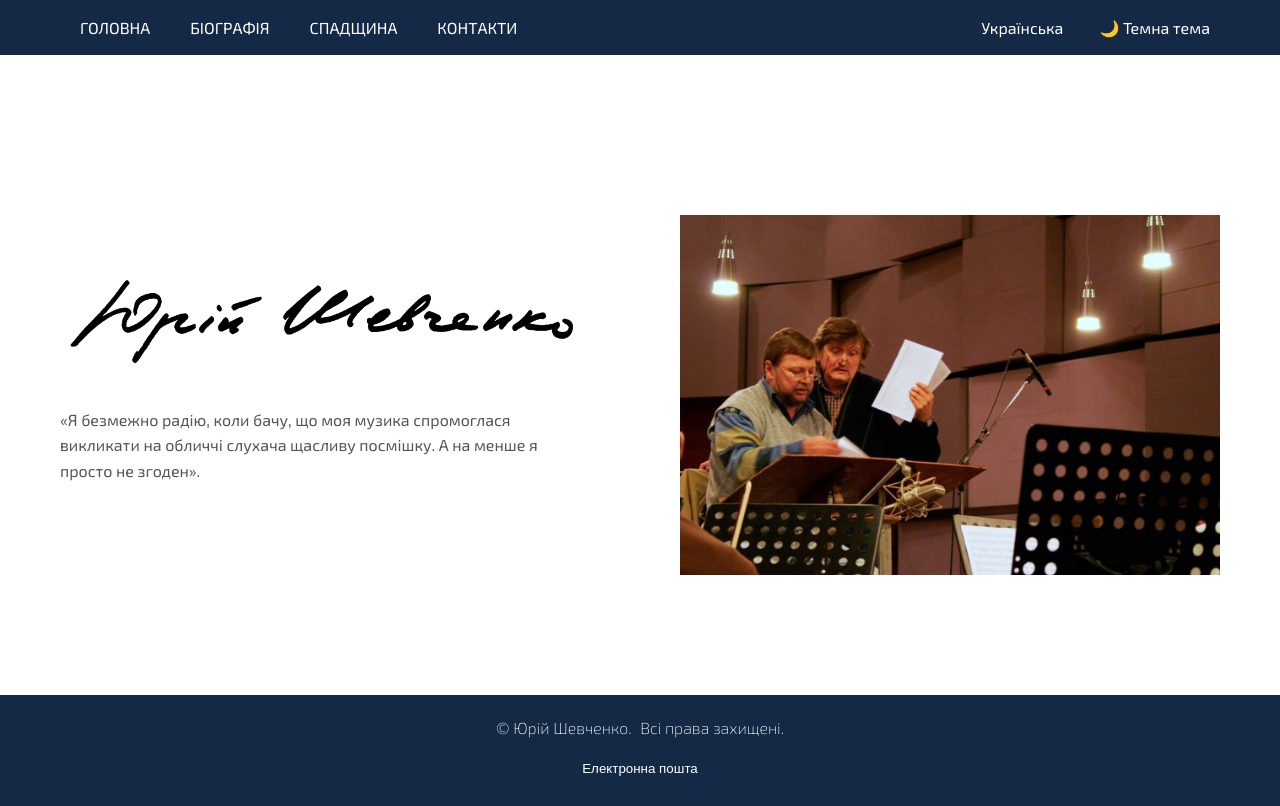
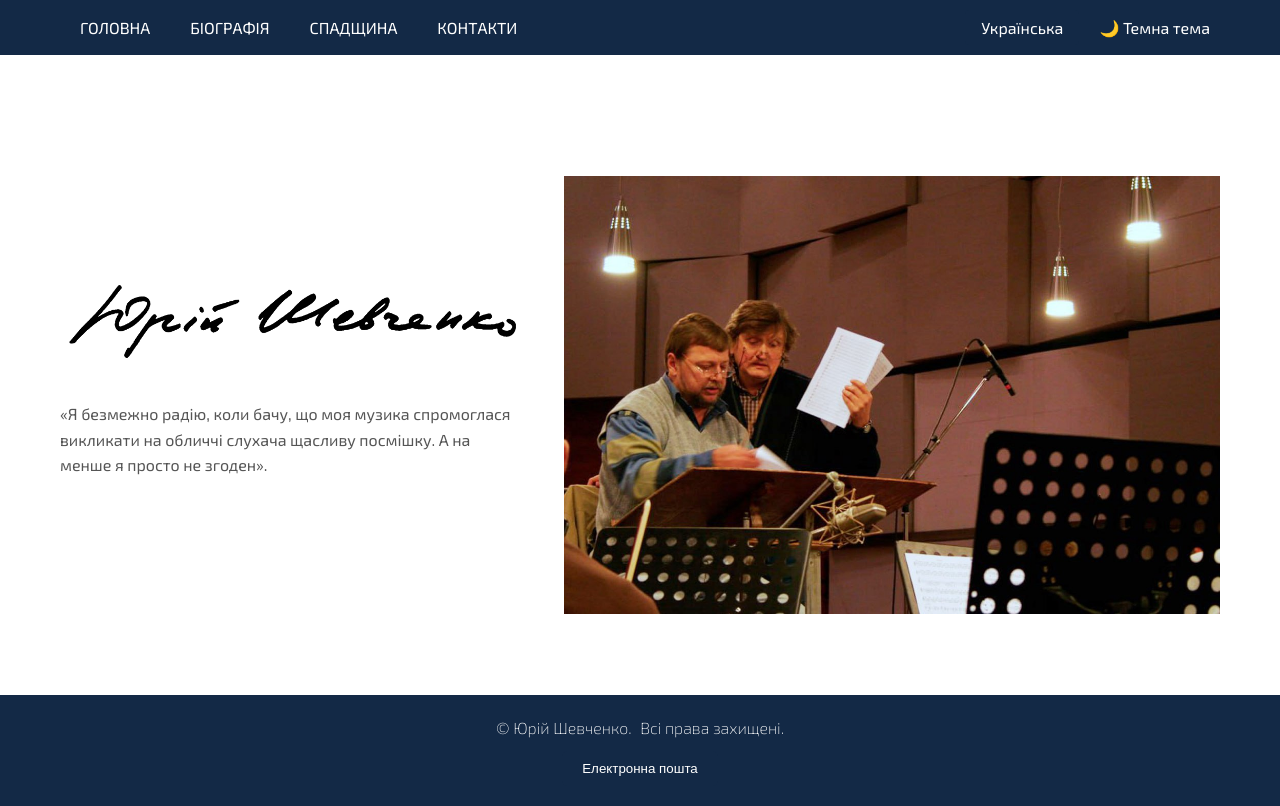
Before and after one commit to Sandro-it/YuriShevchenko, a React (Vite) app: page / in a window 1280 px wide. Built offline with nearby package versions, Linux system fonts and the light colour scheme.

Commit message:
r-l-60-40

```diff
--- a/src/styles/HomePage.module.css
+++ b/src/styles/HomePage.module.css
@@ -582,7 +582,7 @@
 }
 
 .newPhoto {
-  width: 90%;
+  width: 100%;
   height: auto;
   margin-bottom: 20px;
 }
@@ -592,7 +592,7 @@
 }
 
 .description {
-  max-width: 90%; /* Забезпечує адаптацію тексту */
+  max-width: 100%; /* Забезпечує адаптацію тексту */
 }
 
 .rightSection {
@@ -661,10 +661,10 @@
 
   .leftSection {
     align-items: flex-start;
-    max-width: 50%; /* Повертаємо адаптивну ширину для десктопів */
+    max-width: 40%; /* Повертаємо адаптивну ширину для десктопів */
   }
 
   .rightSection {
-    flex-basis: 50%;
+    flex-basis: 60%;
   }
 }
```
